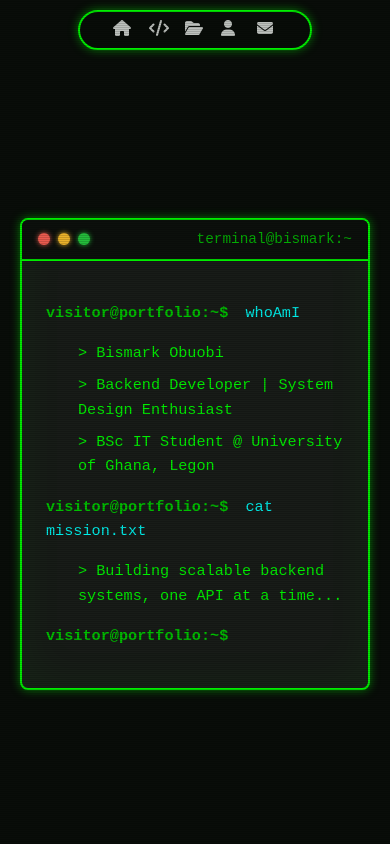
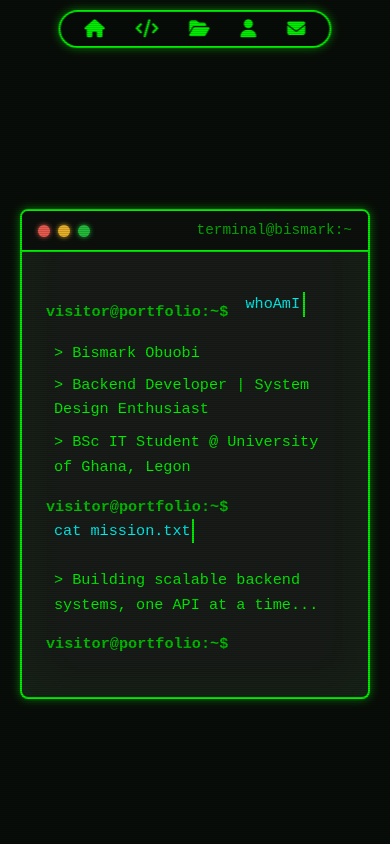
Before and after one commit to bismarkobuobi/bismarkobuobi.github.io, a plain HTML site: page index.html in a window 390 px wide. Shown: the top 844 px of the page. Drawn offline with Linux system fonts and the light colour scheme.

Commit message:
Refactor navigation styles and animations for improved responsiveness and visual consistency

```diff
--- a/styles.css
+++ b/styles.css
@@ -161,41 +161,20 @@ header {
     align-items: center;
 }
 
-/* Navigation icons - Hidden on large screens */
-.nav-icon {
-    width: 24px;
-    height: 24px;
-    filter: brightness(0) invert(1);
-    opacity: 0.8;
-    transition: all 0.3s ease;
-    display: none; /* Hidden by default on large screens */
+/* Text links - Visible on large screens ONLY */
+.hide {
+    display: inline-block; /* Show text links on large screens */
 }
 
-#navbar a:hover .nav-icon {
-    opacity: 1;
-    filter: brightness(0) invert(1) drop-shadow(0 0 8px var(--primary-color));
-    transform: scale(1.1);
-}
-
-/* Theme toggle */
-.theme-toggle {
-    width: 24px;
-    height: 24px;
-    cursor: pointer;
-    filter: brightness(0) invert(1);
-    opacity: 0.8;
+/* Navigation icons (Font Awesome) */
+.nav-icon {
+    font-size: 20px;
+    color: var(--text-color);
     transition: all 0.3s ease;
 }
 
-.theme-toggle:hover {
-    opacity: 1;
-    filter: brightness(0) invert(1) drop-shadow(0 0 8px var(--primary-color));
-    transform: rotate(180deg) scale(1.1);
-}
-
-/* Text links - Visible on large screens, hidden on small screens */
-.hide {
-    display: inline-block; /* Show text links on large screens */
+.icon-link i {
+    display: none; /* Hidden on large screens, will be overridden on mobile */
 }
 
 .hide::before {
@@ -297,7 +276,7 @@ header {
 
 .terminal-output {
     color: var(--text-color);
-    margin: 0.5rem 0 0.5rem 2rem;
+    margin: 0.5rem 0 0.5rem 0.5rem;
     opacity: 0;
 }
 
@@ -321,15 +300,48 @@ header {
 
 @keyframes typewriter {
     from { width: 0; }
-    to { width: 100%; }
+    to { width: 47%; }
 }
 
-.typewriter {
+@keyframes typewriter1 {
+    from { width: 0; }
+    to { width: 20%; }
+}
+
+/* First command typewriter - starts immediately */
+.typewriter-1 {
     display: inline-block;
     overflow: hidden;
     white-space: nowrap;
-    animation: typewriter 1.5s steps(20) 0.5s forwards;
+    border-right: 2px solid var(--primary-color);
+    animation:
+        typewriter1 1s steps(10) 0.5s forwards,
+        blink-cursor 0.75s step-end 0.5s 1.3;
     width: 0;
+}
+
+/* Second command typewriter - starts after first command output (at 3s) */
+.typewriter-2 {
+    display: inline-block;
+    overflow: hidden;
+    white-space: nowrap;
+    border-right: 2px solid var(--primary-color);
+    animation:
+        typewriter 1.5s steps(15) 3s forwards,
+        blink-cursor 0.75s step-end 3s 2;
+    width: 0;
+}
+
+/* Cursor blinking animation for typewriter */
+@keyframes blink-cursor {
+    from, to { border-color: transparent; }
+    50% { border-color: var(--primary-color); }
+}
+
+/* Remove border after typing completes */
+.typewriter-1::after,
+.typewriter-2::after {
+    animation: remove-cursor 0s 2.5s forwards;
 }
 
 @keyframes fadeIn {
@@ -786,27 +798,28 @@ section {
     /* Switch to icons on tablets and below */
     .hide {
         display: none !important; /* Hide text links */
-        color: var(--text-color)
     }
 
-    .nav-icon {
-        display: inline-block; /* Show icons */
+    .icon-link i {
+        display: inline-flex !important; /* Show icon links */
+        align-items: center;
+        justify-content: center;
     }
 
     #navbar {
-        width: auto;
         width: 60%;
-        padding: 8px 20px;
+        max-width: 60%;
+        padding: 10px 20px;
     }
 
     #navbar ul {
         gap: 1.5rem;
+        justify-content: space-around;
     }
 
     .nav-icon,
     .theme-toggle {
-        width: 22px;
-        height: 22px;
+        font-size: 20px;
     }
 
     .about-content {
@@ -838,18 +851,19 @@ section {
 @media (max-width: 480px) {
     /* Smaller icons on mobile */
     #navbar {
+        width: 70%;
+        max-width: 70%;
         padding: 8px 15px;
         top: 10px;
     }
 
     #navbar ul {
-        gap: 1rem;
+        gap: 0.8rem;
     }
 
     .nav-icon,
     .theme-toggle {
-        width: 20px;
-        height: 20px;
+        font-size: 18px;
     }
 
     .stats-box {
```
